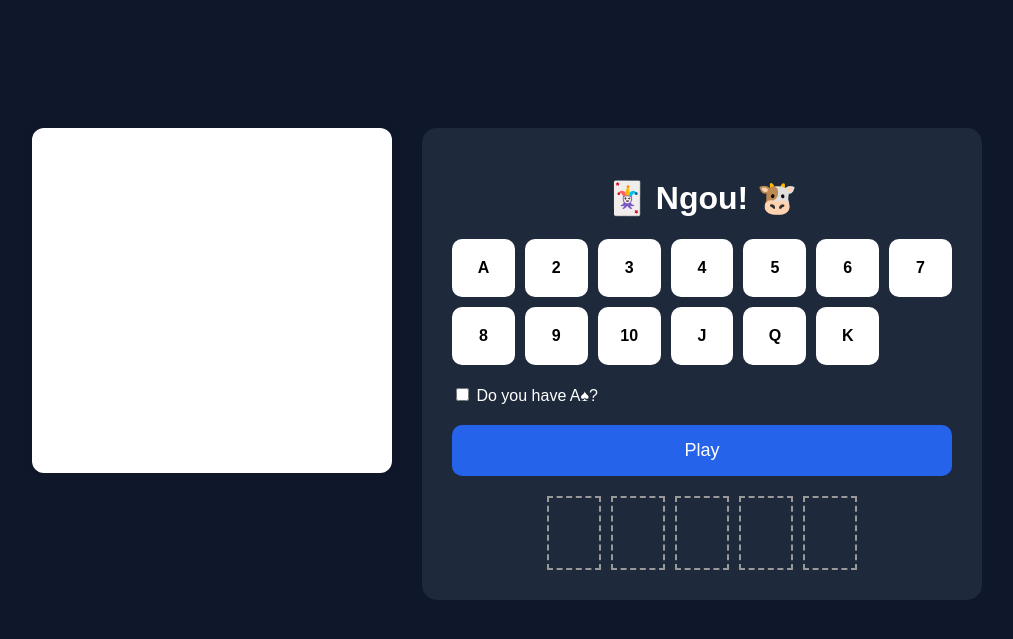
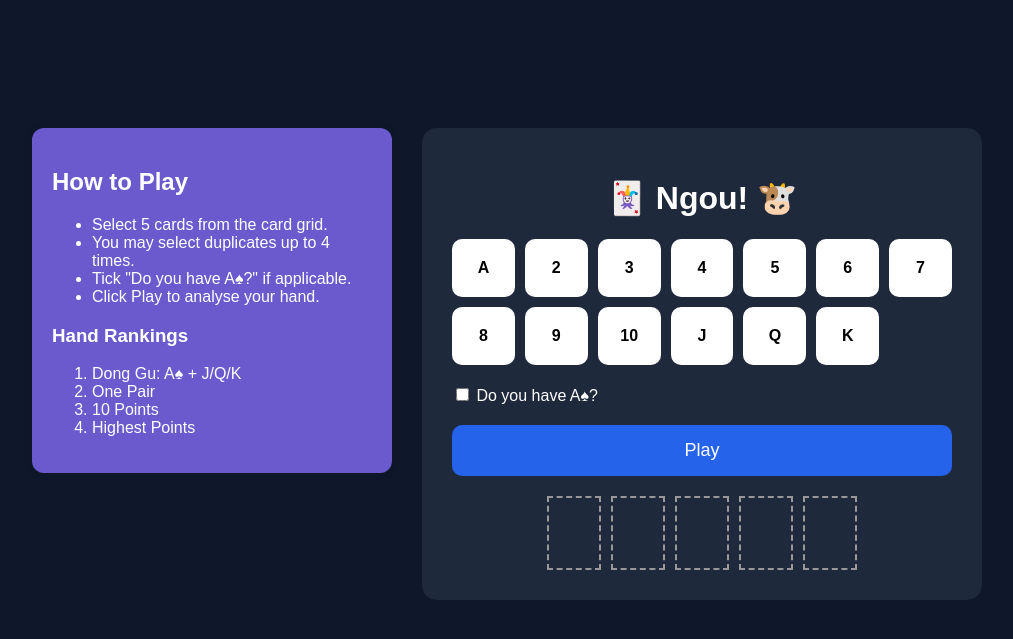
Before and after one commit to daslothz/Ngou-Card-Game-Analyser, a Flask app: page / in a window 1280 px wide. Shown: the top 639 px of the page, without its empty margins (133-1146 px from the left). Run offline with Flask 3, Linux system fonts and the light colour scheme.

Commit message:
Instruction panel modification

```diff
--- a/static/style.css
+++ b/static/style.css
@@ -104,7 +104,7 @@ button:hover {
     width: 320px;
     padding: 20px;
     border-radius: 12px;
-    background: white;
+    background: slateblue;
     box-shadow: 0 0 10px rgba(0,0,0,0.1);
 }
 
```
